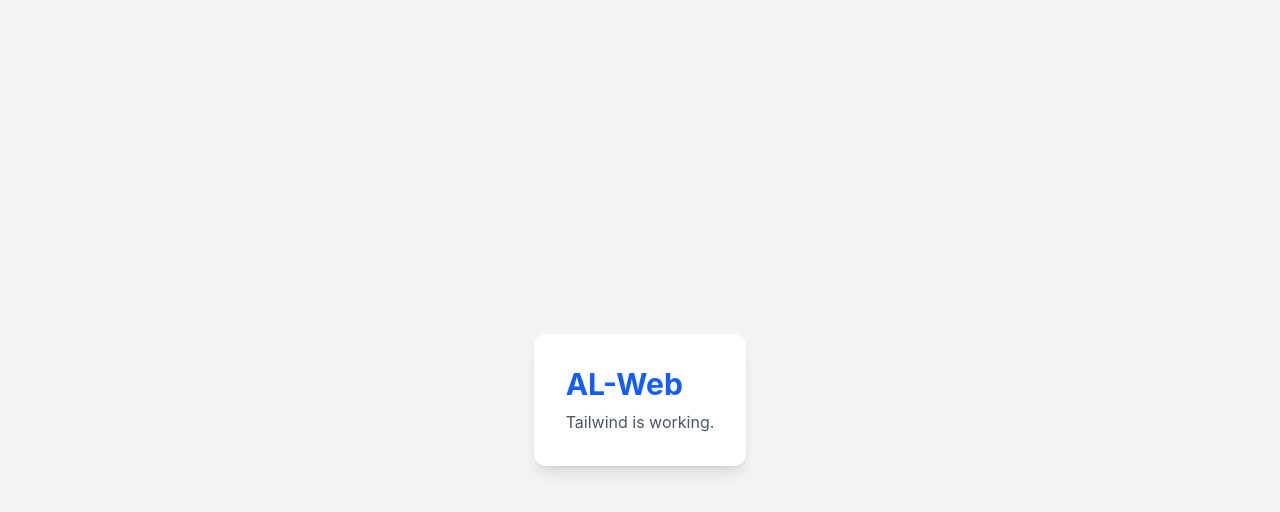
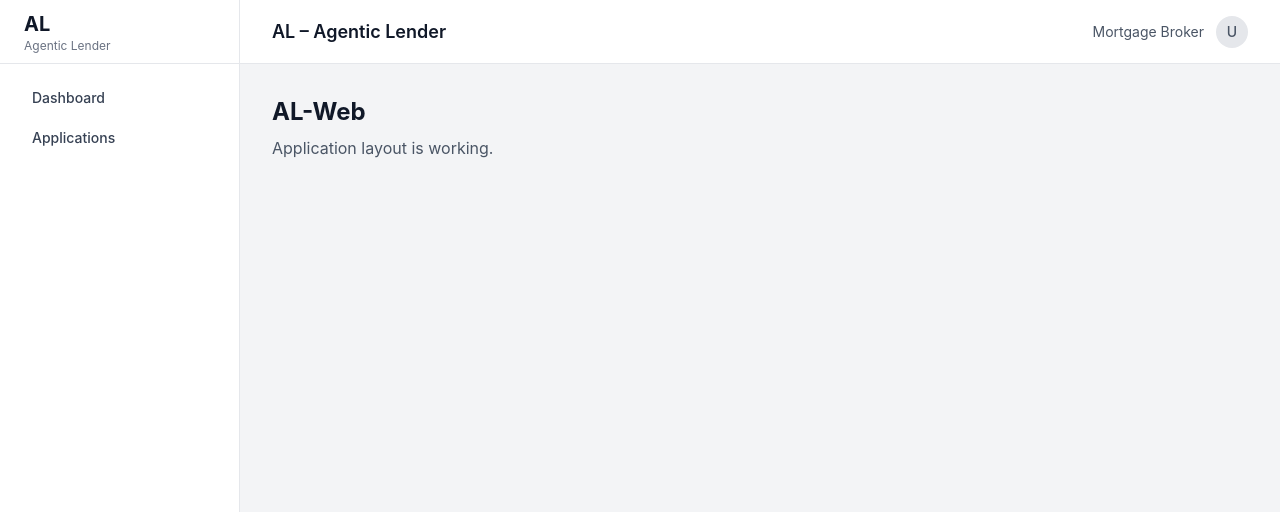
Before and after one commit to Emmet22/AL-Web, a React (Vite) app: page / in a window 1280 px wide. Shown: the top 512 px of the page. Built offline with nearby package versions, Linux system fonts and the light colour scheme.

Commit message:
feat: added sidebar and layout componets, demonstrated in a sample broker page

```diff
--- a/src/App.tsx
+++ b/src/App.tsx
@@ -1,16 +1,20 @@
+import { BrowserRouter } from 'react-router'
+import Layout from './components/layout/Layout'
+
 function App() {
   return (
-    <div className="min-h-screen bg-gray-100 flex items-center justify-center">
-      <div className="bg-white p-8 rounded-xl shadow-lg">
-        <h1 className="text-3xl font-bold text-blue-600">
+    <BrowserRouter>
+      {/* sample page for broker role */}
+      <Layout role="broker">
+        <h1 className="text-2xl font-bold text-gray-900">
           AL-Web
         </h1>
 
         <p className="mt-2 text-gray-600">
-          Tailwind is working.
+          Application layout is working.
         </p>
-      </div>
-    </div>
+      </Layout>
+    </BrowserRouter>
   )
 }
 
--- /dev/null
+++ b/src/components/layout/Layout.tsx
@@ -0,0 +1,40 @@
+import Sidebar from './Sidebar'
+
+interface LayoutProps {
+  role: 'broker' | 'underwriter'
+  children: React.ReactNode
+}
+
+function Layout({ role, children }: LayoutProps) {
+  return (
+    <div className="min-h-screen bg-gray-100 flex">
+      <Sidebar role={role} />
+
+      <div className="flex-1">
+        <header className="h-16 bg-white border-b border-gray-200 flex items-center justify-between px-8">
+          <h2 className="text-lg font-semibold text-gray-900">
+            AL – Agentic Lender
+          </h2>
+
+          <div className="flex items-center gap-3">
+            <span className="text-sm text-gray-600">
+              {role === 'broker' ? 'Mortgage Broker' : 'Bank Underwriter'}
+            </span>
+
+            <div className="w-8 h-8 rounded-full bg-gray-200 flex items-center justify-center">
+              <span className="text-sm font-medium text-gray-600">
+                U
+              </span>
+            </div>
+          </div>
+        </header>
+
+        <main className="p-8">
+          {children}
+        </main>
+      </div>
+    </div>
+  )
+}
+
+export default Layout
--- /dev/null
+++ b/src/components/layout/Sidebar.tsx
@@ -0,0 +1,65 @@
+import { Link } from 'react-router'
+
+/**
+ * These props ensure that the component requires a role,
+ * and that that role can only be broker or underwriter.
+ *
+ * This is important as a broker and an underwriter will
+ * have different navigation links in their sidebar.
+ */
+interface SidebarProps {
+  role: 'broker' | 'underwriter'
+}
+
+function Sidebar({ role }: SidebarProps) {
+  return (
+    <aside className="w-60 min-h-screen bg-white border-r border-gray-200 flex flex-col">
+      {/* Logo */}
+      <div className="h-16 flex items-center px-6 border-b border-gray-200">
+        <div>
+          <h1 className="text-xl font-bold text-gray-900">AL</h1>
+          <p className="text-xs text-gray-500">Agentic Lender</p>
+        </div>
+      </div>
+
+      {/* Navigation */}
+      <nav className="flex-1 p-4">
+        {role === 'broker' ? (
+          <div className="space-y-1">
+            <Link
+              to="/broker/dashboard"
+              className="block px-4 py-2 rounded-md text-sm font-medium text-gray-700 hover:bg-gray-100"
+            >
+              Dashboard
+            </Link>
+
+            <Link
+              to="/broker/applications"
+              className="block px-4 py-2 rounded-md text-sm font-medium text-gray-700 hover:bg-gray-100"
+            >
+              Applications
+            </Link>
+          </div>
+        ) : (
+          <div className="space-y-1">
+            <Link
+              to="/underwriter/pipeline"
+              className="block px-4 py-2 rounded-md text-sm font-medium text-gray-700 hover:bg-gray-100"
+            >
+              Pipeline
+            </Link>
+
+            <Link
+              to="/underwriter/stress-testing"
+              className="block px-4 py-2 rounded-md text-sm font-medium text-gray-700 hover:bg-gray-100"
+            >
+              Stress Testing
+            </Link>
+          </div>
+        )}
+      </nav>
+    </aside>
+  )
+}
+
+export default Sidebar
```
